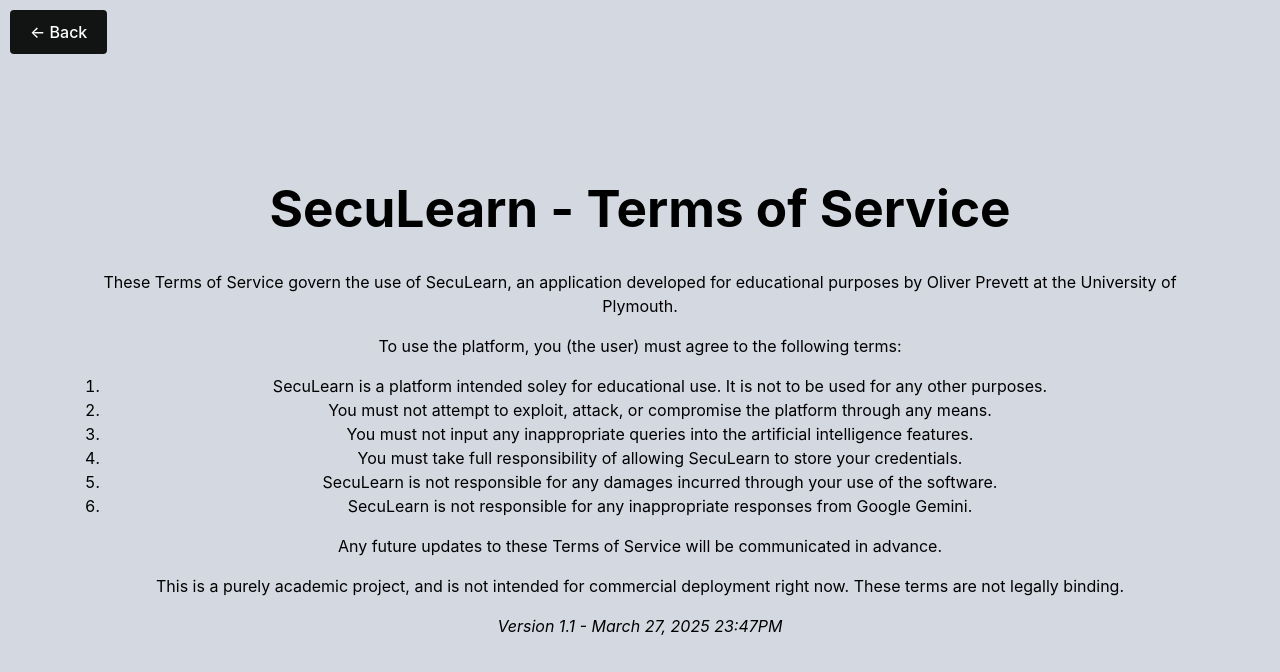
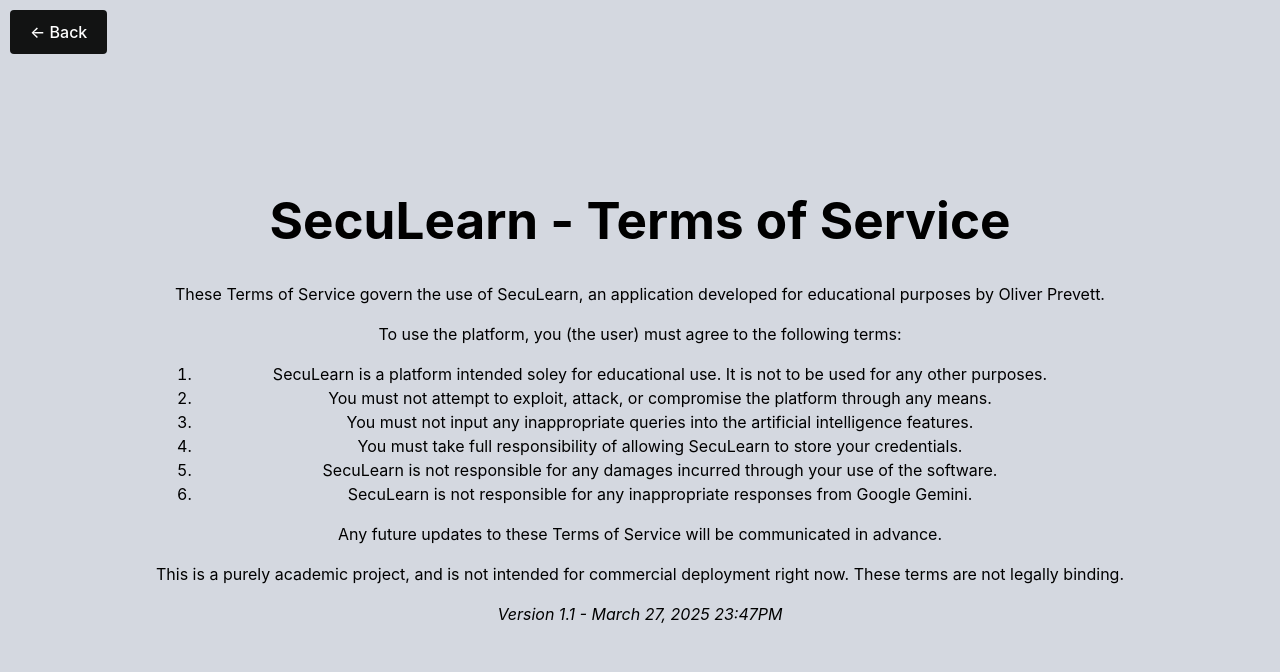
Before and after one commit to oliprev/OP_COMP3000, a React (Vite) app in the folder frontend/: page /tos in a window 1280 px wide. Shown: the top 672 px of the page. Built offline with nearby package versions, Linux system fonts and the light colour scheme.

Commit message:
Removed UoP branding from TOS

```diff
--- a/frontend/src/pages/TOSPage.jsx
+++ b/frontend/src/pages/TOSPage.jsx
@@ -7,7 +7,7 @@ function TOSPage() {
         <Container>
             <Link to="/register" className="back-link">← Back</Link>
             <h1>SecuLearn - Terms of Service</h1>
-            <p>These Terms of Service govern the use of SecuLearn, an application developed for educational purposes by Oliver Prevett at the University of Plymouth.</p>
+            <p>These Terms of Service govern the use of SecuLearn, an application developed for educational purposes by Oliver Prevett.</p>
             <p>To use the platform, you (the user) must agree to the following terms:</p>
             <ol>
                 <li>SecuLearn is a platform intended soley for educational use. It is not to be used for any other purposes.</li>
```
